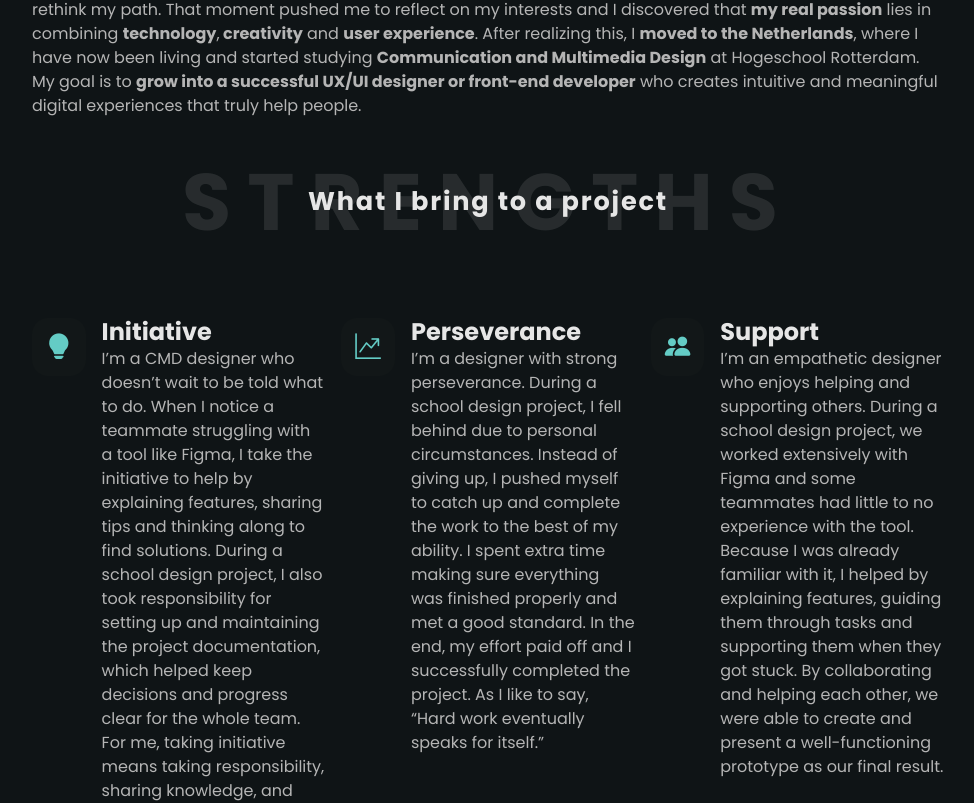
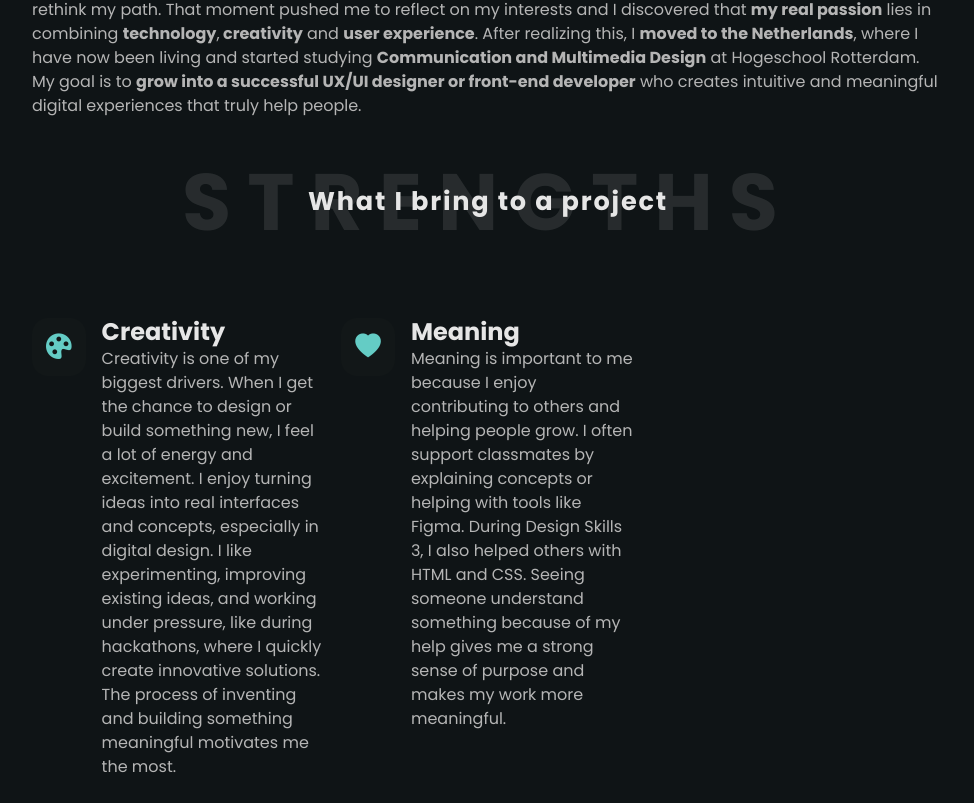
Before and after one commit to FrostiSR/portfolio, a React (Vite) app: page / in a window 1280 px wide. Shown: the part 1137-1940 px from the top of the page, without its empty margins (280-1254 px from the left). Built offline with nearby package versions, Linux system fonts and the light colour scheme; no server answers.

Commit message:
add to about

```diff
--- a/src/components/About/About.jsx
+++ b/src/components/About/About.jsx
@@ -1,6 +1,7 @@
 import Row from "react-bootstrap/Row";
 import Col from "react-bootstrap/Col";
 import Services from "./Services";
+import Motivations from "./Motivations";
 import { ABOUT } from "../../data";
 import Socials from "../SocialIcons/Socials";
 import Section from "../Section/Section";
@@ -45,6 +46,7 @@ export default function About() {
           <Socials />
         </Col> */}
       </Row>
+      <Motivations />
       <Services />
     </Section>
   );
```
